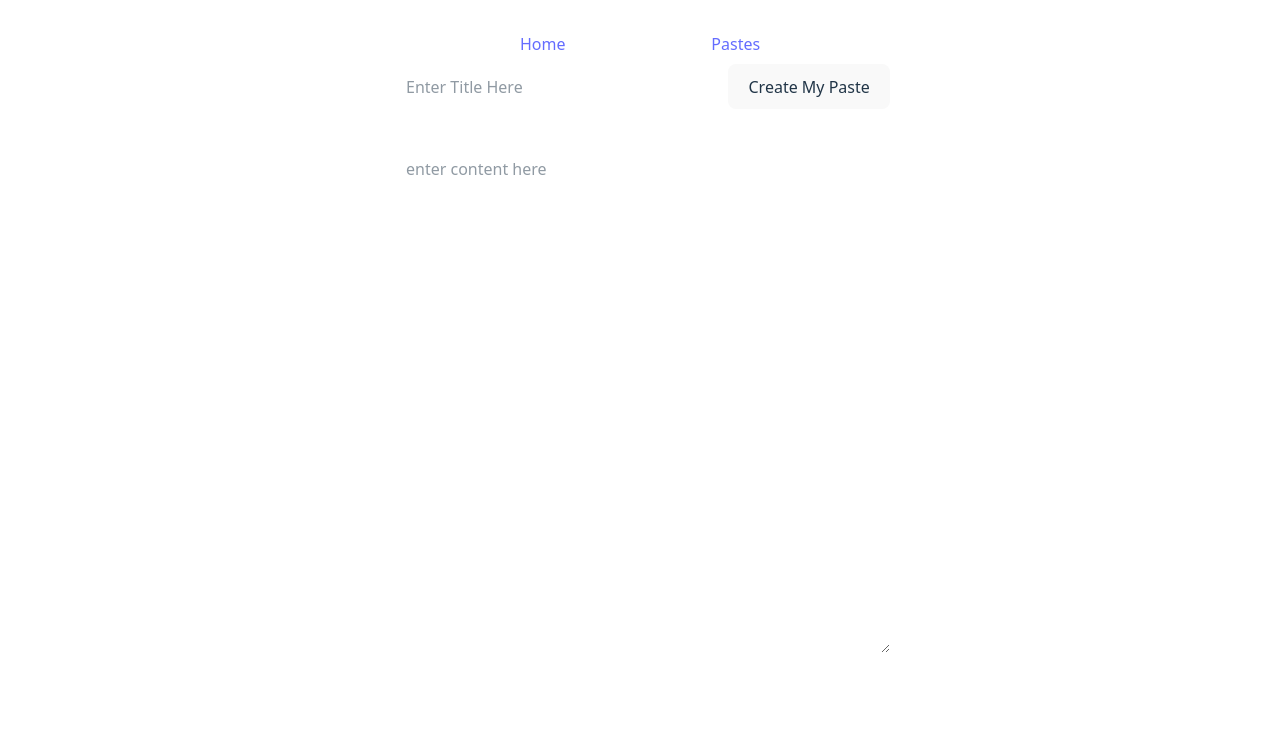
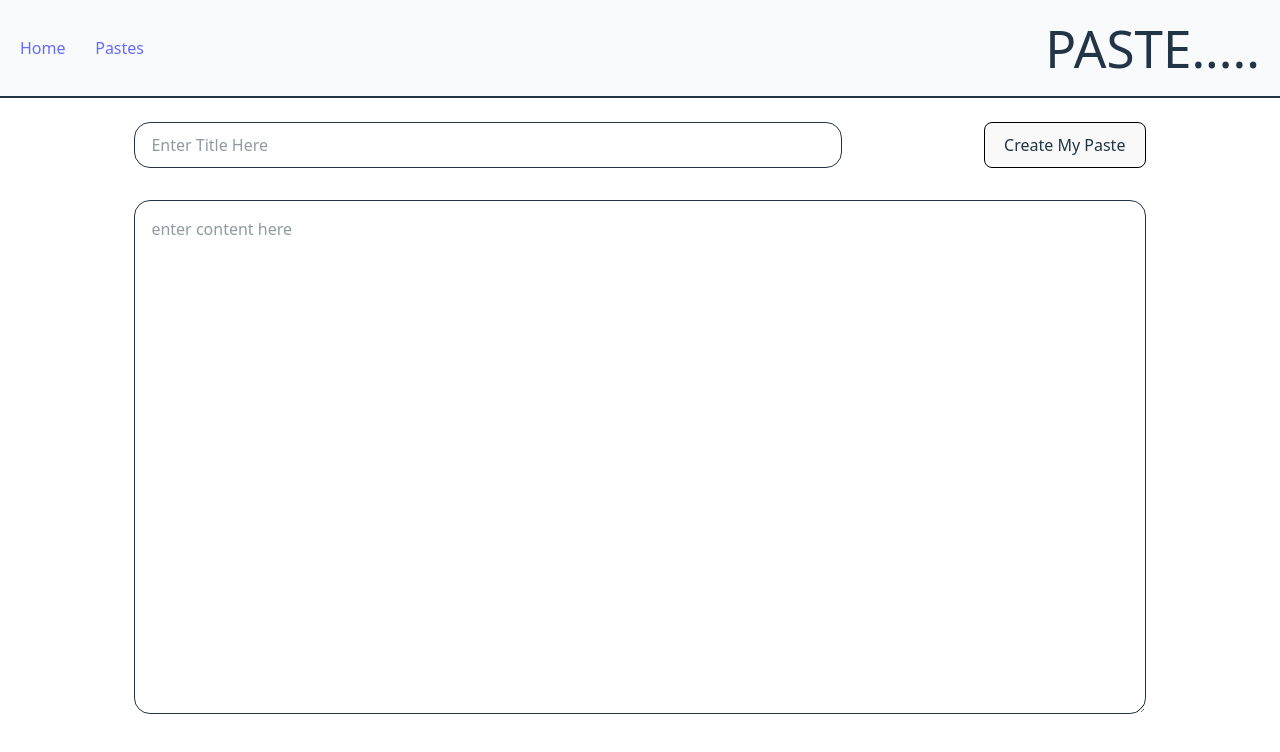
Before and after one commit to Monty-vidhani/Paste-app, a React (Vite) app in the folder paste-app/: page / in a window 1280 px wide. Shown: the top 752 px of the page. Built offline with nearby package versions, Linux system fonts and the light colour scheme.

Commit message:
improved UI

```diff
--- a/paste-app/package.json
+++ b/paste-app/package.json
@@ -10,6 +10,11 @@
     "preview": "vite preview"
   },
   "dependencies": {
+    "@fortawesome/fontawesome-svg-core": "^6.7.2",
+    "@fortawesome/free-brands-svg-icons": "^6.7.2",
+    "@fortawesome/free-regular-svg-icons": "^6.7.2",
+    "@fortawesome/free-solid-svg-icons": "^6.7.2",
+    "@fortawesome/react-fontawesome": "^0.2.2",
     "@reduxjs/toolkit": "^2.8.2",
     "@tailwindcss/vite": "^4.1.11",
     "react": "^19.1.0",
--- a/paste-app/src/App.css
+++ b/paste-app/src/App.css
@@ -1,8 +1,8 @@
 
 #root {
-  max-width: 1280px;
+  width : 100% ;
   margin: 0 auto;
-  padding: 2rem;
+  /* padding: 2rem; */
   text-align: center;
 }
 
--- a/paste-app/src/App.jsx
+++ b/paste-app/src/App.jsx
@@ -4,6 +4,7 @@ import NavBar from './components/NavBar'
 import Home from './components/home'
 import Paste from './components/Paste'
 import ViewPaste from './components/ViewPaste'
+import {NavLink} from 'react-router-dom' ;
 
 const router = createBrowserRouter(
   [
--- a/paste-app/src/components/Home.jsx
+++ b/paste-app/src/components/Home.jsx
@@ -55,9 +55,9 @@ function createPaste(){
 
 
   return (
-   <div>
-     <div className='flex flex-row gap-7 place-content-between'>
-        <input className='p-2 rounded-2xl mt-2 w-[50%] pl-4' type="text" placeholder='Enter Title Here'
+   <div className='w-full p-2 flex flex-col items-center'>
+     <div className='flex flex-row gap-7 w-[80%] justify-between'>
+        <input className='p-2 rounded-2xl mt-2 w-[70%] border-1 pl-4' type="text" placeholder='Enter Title Here'
             value={title}
             onChange={(e)=>setTitle(e.target.value)}
 
@@ -67,10 +67,10 @@ function createPaste(){
                 pasteId ? "Update My Paste" : "Create My Paste"
 }</button>
     </div>
-    <div className='mt-8'>
+    <div className='mt-8 w-[80%]'>
         <textarea value={value} placeholder='enter content here'
         onChange={(e)=>setValue(e.target.value)} rows={20}
-        className='rounded-2xl min-w-[500px] p-4'
+        className='rounded-2xl w-full border-1 p-4'
 
         ></textarea>
     </div>
--- a/paste-app/src/components/NavBar.jsx
+++ b/paste-app/src/components/NavBar.jsx
@@ -2,13 +2,18 @@ import React from 'react'
 import {NavLink} from 'react-router-dom' ;
 const NavBar = () => {
   return (
-    <div className='flex flex-row gap-4 place-content-evenly'>
-            <NavLink  to="/">
+    <div className='flex flex-row gap-4 justify-between p-5 top-0 sticky bg-gray-50 items-center border-b-2 mb-2'>
+            <div className='w-[10%] flex flex-row justify-between items-center'>
+              <NavLink  to="/">
                Home
             </NavLink>
               <NavLink to="/pastes">
                Pastes
             </NavLink>
+            </div>
+             <div>
+        <h1>PASTE.....</h1>
+      </div>
     </div>
   )
 }
--- a/paste-app/src/components/Paste.jsx
+++ b/paste-app/src/components/Paste.jsx
@@ -1,8 +1,10 @@
 import React, { useState } from 'react'
 import {useSelector,useDispatch  } from "react-redux";
-import { removeFromPastes } from '../redux/pasteSlice';
+import { removeFromPastes, resetAllPastes } from '../redux/pasteSlice';
 import toast from 'react-hot-toast';
 import { Link} from "react-router-dom";
+
+
 
 const Paste = () => {
   const pastes = useSelector((state)=> state.paste.pastes) ;
@@ -13,28 +15,34 @@ const Paste = () => {
 function handleDelete(pasteId){
   dispatch(removeFromPastes(pasteId)) ;
 }
+function deleteALL(pastes){
+  dispatch(resetAllPastes(pastes));
+}
 
 
 
 
 
   return (
-    <div>
-      <input className='p-2 rounded-2xl min-w-[600px] mt-5'
-      type="search"
-      placeholder='Search here'
-      value={searchTerm}
-      onChange={(e)=>setSearchTerm(e.target.value)}
-      />
-      <div className='flex flex-col gap-5 mt-5'>
+    <div className='w-full p-2 flex flex-col items-center'>
+      <div className='flex flex-row justify-between w-[80%]'>
+        <input className='p-2 rounded-2xl mt-2 w-[50%] border-1 pl-4'
+       type="search"
+        placeholder='Search here'
+        value={searchTerm}
+        onChange={(e)=>setSearchTerm(e.target.value)}
+        />
+        <button className='p-2 rounded-2xl mt-2' onClick={deleteALL}>Delete All</button>
+      </div>
+      <div className='flex w-[80%] items-center flex-col gap-5 mt-5'>
         {
           filterData.length > 0 &&
           filterData.map(
             (paste)=>{
               return (
-                <div className='border rounded-2xl p-5 flex flex-col  gap-4' key={paste?._id}>
+                <div className='border w-full rounded-2xl p-5 flex flex-col  gap-4' key={paste?._id}>
                   <div>{paste.title}</div>
-                  <div>{paste.content}</div>
+                  <div className='overflow-hidden'>{paste.content}</div>
                   <div className='flex flex-row gap-4 place-content-evenly'>
                     <button>
                       <Link to={`/?pasteId=${paste?._id}`}>Edit</Link>
--- a/paste-app/src/components/ViewPaste.jsx
+++ b/paste-app/src/components/ViewPaste.jsx
@@ -1,6 +1,9 @@
 import React, { useState } from 'react'
 import { useSelector } from 'react-redux';
 import { useParams } from 'react-router-dom';
+import toast from 'react-hot-toast';
+
+
 
 const ViewPaste = () => {
 
@@ -13,23 +16,28 @@ const paste = allPastes.filter((p)=>p._id === id)[0] ;
 
 
   return (
-   <div>
-     <div className='flex flex-row gap-7 place-content-between'>
-        <input className='p-2 rounded-2xl mt-2 w-[50%] pl-4' type="text" placeholder='Enter Title Here'
-            value={[paste.title]}
-            onChange={(e)=>setTitle(e.target.value)}
-            disabled
+   <div className='w-full p-2 flex flex-col items-center'>
+     <div className='flex flex-row gap-7 justify-between items-center w-[80%]'>
+        <h1 className='p-2'
+        // type="text" placeholder='Enter Title Here'
+            // value={[paste.title]}
+            // onChange={(e)=>setTitle(e.target.value)}
+            // disabled
 
-        />
+        >{[paste.title]}</h1>
+        <button className='h-[70%]'  onClick={()=>{
+                      navigator.clipboard.writeText(paste?.content)
+                      toast.success("Paste Copied") ;
+                      }}>Copy</button>
         {/* <button className='p-2 rounded-2xl mt-2' >{
 
                 pasteId ? "Update My Paste" : "Create My Paste"
 }</button> */}
     </div>
-    <div className='mt-8'>
+    <div className='mt-8 w-[80%]'>
         <textarea value={paste.content} placeholder='enter content here'
-        onChange={(e)=>setValue(e.target.value)} rows={20}
-        className='rounded-2xl min-w-[500px] p-4'
+        onChange={(e)=>setValue(e.target.value)} rows={15}
+        className='rounded-2xl w-full border-1 p-4'
          disabled
         ></textarea>
     </div>
--- a/paste-app/src/index.css
+++ b/paste-app/src/index.css
@@ -5,8 +5,8 @@
   font-weight: 400;
 
   color-scheme: light dark;
-  color: rgba(255, 255, 255, 0.87);
-  background-color: #242424;
+  color: rgba(0, 0, 0, 0.87);
+  background-color: #ffffff;
 
   font-synthesis: none;
   text-rendering: optimizeLegibility;
@@ -27,8 +27,8 @@ body {
   margin: 0;
   display: flex;
   /* place-items: center; */
-  min-width: 320px;
-  min-height: 100vh;
+  width: 100vw;
+  height: 100vh;
 }
 
 h1 {
@@ -38,12 +38,12 @@ h1 {
 
 button {
   border-radius: 8px;
-  border: 1px solid transparent;
+  border: 1px solid black;
   padding: 0.6em 1.2em;
   font-size: 1em;
   font-weight: 500;
   font-family: inherit;
-  background-color: #1a1a1a;
+  background-color: #ffffff;
   cursor: pointer;
   transition: border-color 0.25s;
 }
--- a/paste-app/src/main.jsx
+++ b/paste-app/src/main.jsx
@@ -11,8 +11,8 @@ createRoot(document.getElementById('root')).render(
      <Provider store={store}>
       <App />
       <Toaster
-          position="top-left"
-  reverseOrder={false}
+        //   position="top-left"
+        //   reverseOrder={false}
       />
     </Provider>
 
```
Also changed, not shown: 1 other file (tests, documents, lock files or other folders).
